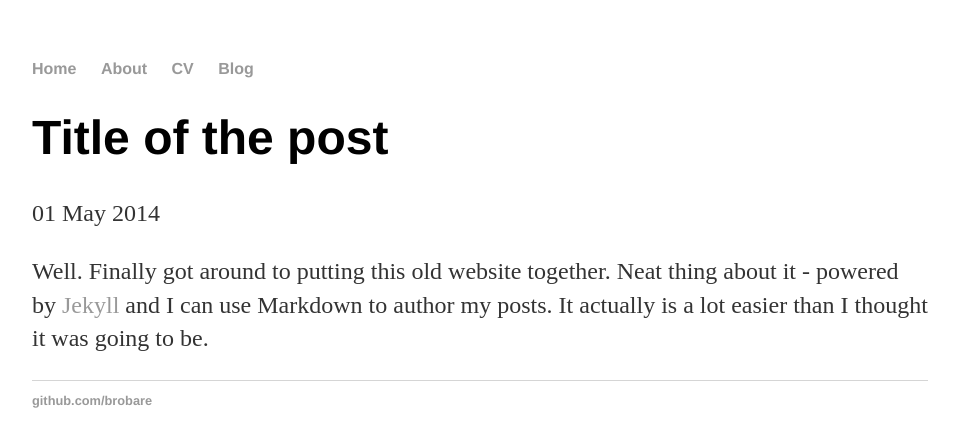
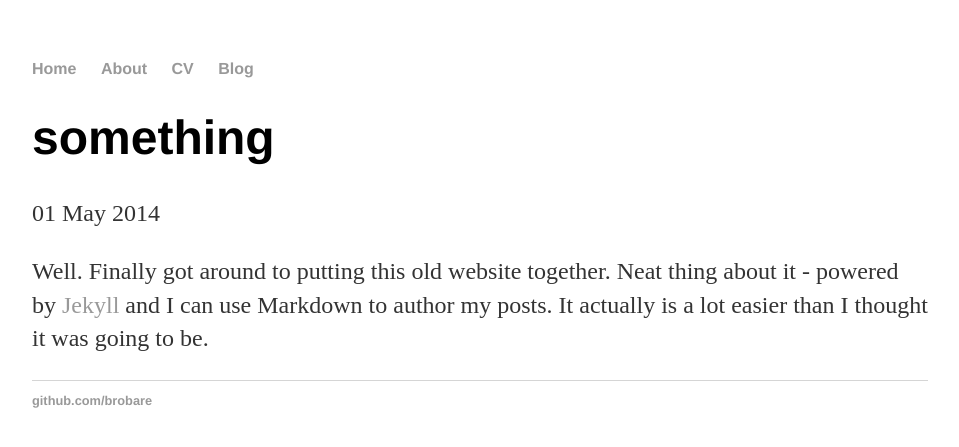
Before and after one commit to brobare/brobare.github.io, a Jekyll site: the page built from _posts/2014-04-30-something.md, in a window 1280 px wide. Shown: the top 447 px of the page, without its empty margins (160-1119 px from the left). Built offline with Jekyll 4.4.1, drawn with Linux system fonts in a browser that asks for light colours.

Commit message:
Update 2014-04-30-something.md

```diff
--- a/_posts/2014-04-30-something.md
+++ b/_posts/2014-04-30-something.md
@@ -1,6 +1,6 @@
 ---
 layout: post
-title: "Title of the post"
+title: "something"
 date: 2014-04-31
 ---
 
```
